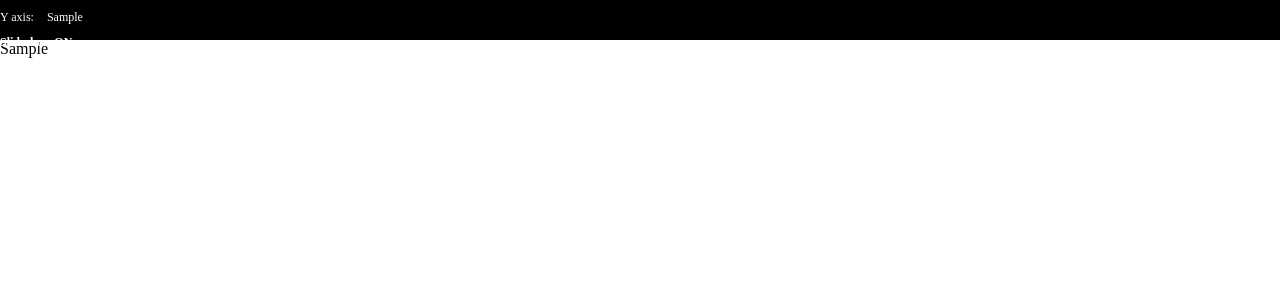
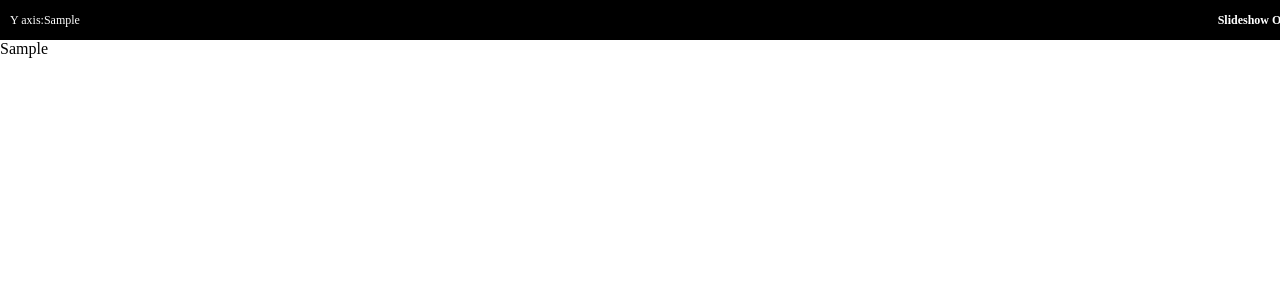
Before and after one commit to starrydata/visualizer-v2, a Python web app: template src/templates/starrydata_slideshow.html in a window 1280 px wide. Shown: the top 300 px of the page. Run offline with Jinja, Linux system fonts and the light colour scheme; the template is opened without the code that fills it: most values are stand-ins (such as "Sample title", 1, 10 or a date in 2020).

Commit message:
Fix slideshow toggle button layout to align right in menu bar

```diff
--- a/src/templates/starrydata_slideshow.html
+++ b/src/templates/starrydata_slideshow.html
@@ -5,8 +5,10 @@
   html, body {margin:0; padding:0; height:100%;}
   #menu {position:fixed; top:0; left:0; width:100%; height:40px;
            background:black; color:white; z-index:10; font-size: 12px;}
-  #menu ul {display:inline-flex; margin:0; padding:10px; list-style:none;}
-  #menu li {margin-right:30px; cursor:pointer;}
+  #menu {position:fixed; top:0; left:0; width:100%; height:40px;
+           background:black; color:white; z-index:10; font-size: 12px; display: flex; align-items: center; padding: 0 10px;}
+  #menu ul {display:inline-flex; margin:0; padding:0; list-style:none; flex-grow: 1;}
+  #menu li {margin-right:30px; cursor:pointer; line-height: 40px;}
   #menu li.active {position: relative;}
   /* 右端に☑️を表示 */
     #menu li.active::after {
@@ -18,11 +20,11 @@
     }
   #menu #slideshow-toggle {
     margin-left: auto;
-    margin-right: 20px;
     cursor: pointer;
     user-select: none;
     font-weight: bold;
     color: white;
+    line-height: 40px;
   }
   #content {position:absolute; top:40px; left:0; right:0; bottom:0;}
   .plot-container {position:absolute; top:0; left:0; right:0; bottom:0;
```
